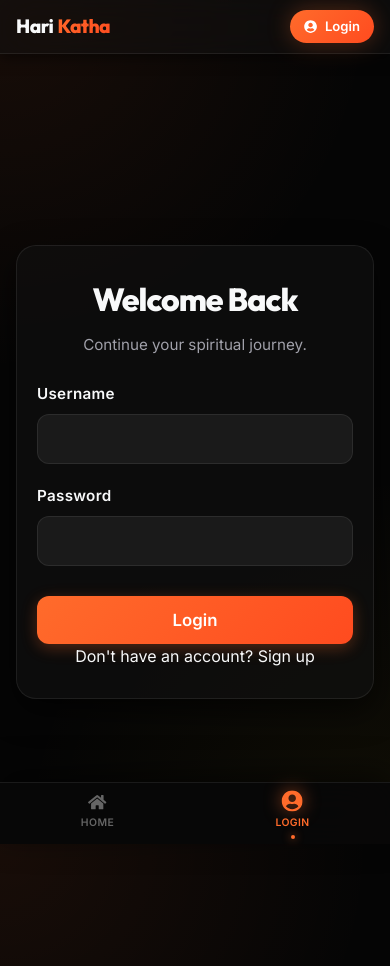
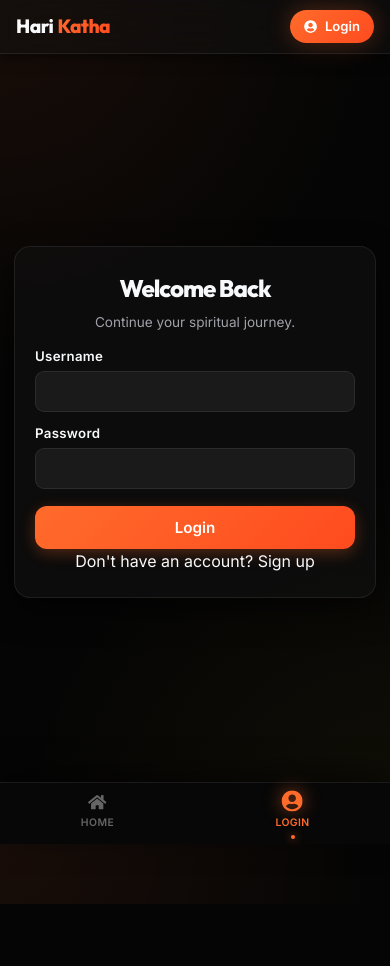
Before and after one commit to ashishSOK/Hari-Katha, a React (Vite) app in the folder frontend/: page /login in a window 390 px wide. After the commit the page ends 904 px from the top, so only its background shows below. Built offline with nearby package versions, Linux system fonts and the light colour scheme.

Commit message:
UI fixes: compact auth pages, default video thumbnail fallback, mobile scroll lock

```diff
--- a/frontend/src/components/VideoCard/VideoCard.jsx
+++ b/frontend/src/components/VideoCard/VideoCard.jsx
@@ -8,15 +8,17 @@ const VideoCard = ({ video }) => {
     <Link to={`/watch/${video._id}`} className="video-card fade-in">
       <div className="thumbnail-container">
         <img
-          src={video.thumbnail}
+          src={video.thumbnail || (video.youtubeId ? `https://img.youtube.com/vi/${video.youtubeId}/hqdefault.jpg` : 'https://placehold.co/480x270/1a1a2e/e87c3e?text=Hari+Katha')}
           alt={video.title}
           className="thumbnail"
+          onLoad={(e) => {
+            // YouTube returns a 120×90 white image when no thumbnail exists
+            if (e.target.naturalWidth === 120) {
+              e.target.src = 'https://placehold.co/480x270/1a1a2e/e87c3e?text=Hari+Katha';
+            }
+          }}
           onError={(e) => {
-            if (e.target.src.includes('maxresdefault.jpg')) {
-              e.target.src = e.target.src.replace('maxresdefault.jpg', 'hqdefault.jpg');
-            } else if (e.target.src.includes('hqdefault.jpg')) {
-               e.target.src = e.target.src.replace('hqdefault.jpg', 'mqdefault.jpg');
-            }
+            e.target.src = 'https://placehold.co/480x270/1a1a2e/e87c3e?text=Hari+Katha';
           }}
         />
         <div className="duration-badge">{video.duration || '0:00'}</div>
--- a/frontend/src/pages/AuthPages.css
+++ b/frontend/src/pages/AuthPages.css
@@ -119,49 +119,73 @@
   text-decoration: underline;
 }
 
+/* Lock scroll when auth page is open on mobile */
+@media (max-width: 768px) {
+  body.auth-no-scroll {
+    overflow: hidden;
+    height: 100vh;
+  }
+}
+
 /* Mobile Responsiveness */
 @media (max-width: 768px) {
+  .auth-page {
+    height: 100dvh;
+    overflow: hidden;
+    align-items: center;
+  }
+
   .auth-container {
-    padding-top: 30px;
-    padding-left: 16px;
-    padding-right: 16px;
+    padding: 0 14px;
+    width: 100%;
+    margin-bottom: 120px;
   }
 
   .auth-card {
-    padding: 32px 24px;
-    border-radius: 20px;
+    padding: 22px 20px;
+    border-radius: 16px;
   }
 
   .auth-title {
-    font-size: 1.8rem;
-  }
-}
-
-@media (max-width: 480px) {
-  .auth-container {
-    padding-top: 20px;
-  }
-
-  .auth-card {
-    padding: 28px 20px;
-  }
-
-  .auth-title {
-    font-size: 2rem;
+    font-size: 1.5rem;
+    margin-bottom: 4px;
   }
 
   .auth-subtitle {
-    font-size: 0.95rem;
-    margin-bottom: 24px;
+    font-size: 0.85rem;
+    margin-bottom: 12px;
+  }
+
+  .form-group {
+    margin-bottom: 11px;
+  }
+
+  .form-group label {
+    font-size: 0.83rem;
+    margin-bottom: 4px;
+  }
+
+  .form-group input,
+  .role-group select {
+    padding: 11px 12px;
+    font-size: 0.9rem;
+    border-radius: 9px;
   }
 
   .auth-btn {
-    padding: 14px;
-    font-size: 1.05rem;
+    padding: 12px;
+    font-size: 0.95rem;
+    margin-top: 6px;
   }
 
-  .icon-input {
-    padding: 14px 14px 14px 44px;
-    font-size: 0.95rem;
+  .auth-switch {
+    margin-top: 12px;
+    font-size: 0.82rem;
+  }
+
+  .auth-error {
+    padding: 7px;
+    font-size: 0.78rem;
+    margin-bottom: 8px;
   }
 }
--- a/frontend/src/pages/AuthPages.jsx
+++ b/frontend/src/pages/AuthPages.jsx
@@ -1,4 +1,4 @@
-import React, { useState } from 'react';
+import React, { useState, useEffect } from 'react';
 import { useNavigate } from 'react-router-dom';
 import axios from 'axios';
 import Navbar from '../components/Navbar/Navbar';
@@ -14,6 +14,11 @@ const AuthPages = () => {
   });
   const [error, setError] = useState('');
   const navigate = useNavigate();
+
+  useEffect(() => {
+    document.body.classList.add('auth-no-scroll');
+    return () => document.body.classList.remove('auth-no-scroll');
+  }, []);
 
   const handleSubmit = async (e) => {
     e.preventDefault();
```
Also changed, not shown: 1 other file (tests, documents, lock files or other folders).
